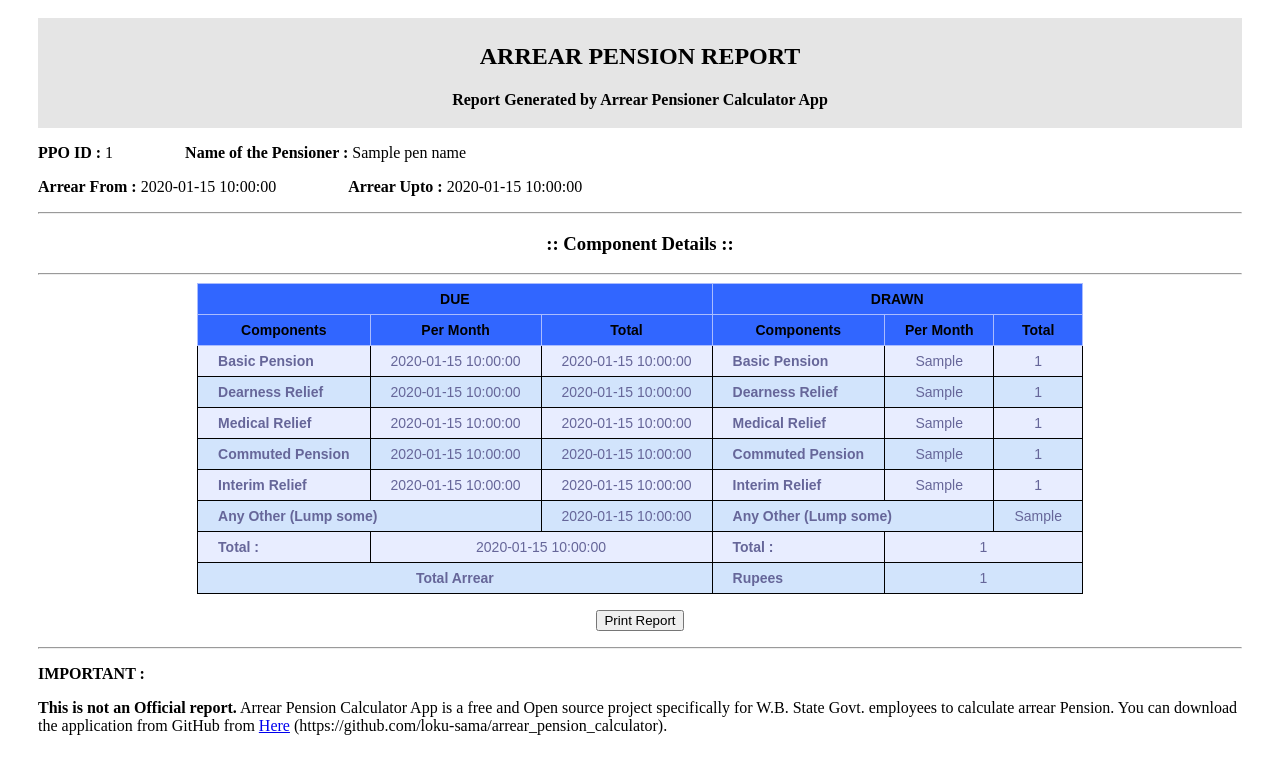
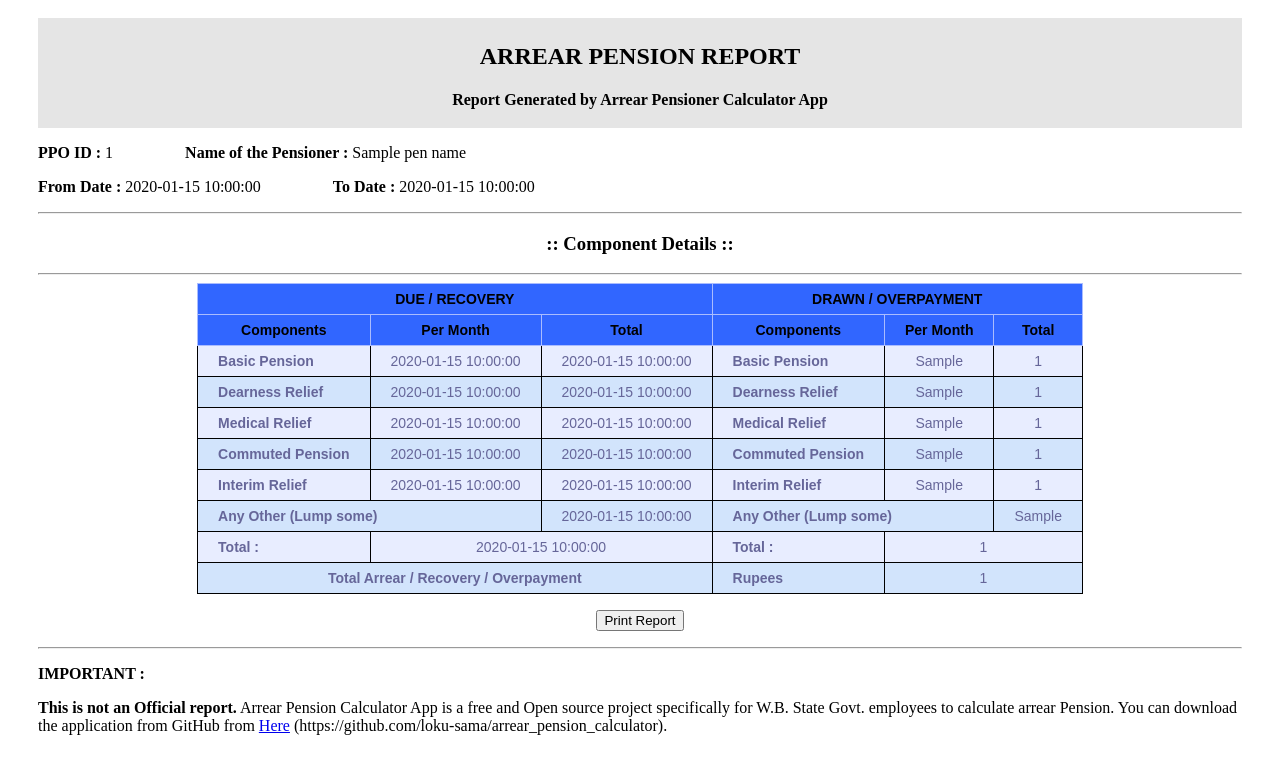
Before and after one commit to loku-sama/arrear_pension_calculator, a Python web app: template templates/temp_report.html in a window 1280 px wide. Shown: the top 774 px of the page. Run offline with Jinja, Linux system fonts and the light colour scheme; the template is opened without the code that fills it: most values are stand-ins (such as "Sample title", 1, 10 or a date in 2020).

Commit message:
Report Template

```diff
--- a/templates/temp_report.html
+++ b/templates/temp_report.html
@@ -40,8 +40,8 @@
 	  <div class="info">
           <p><b>PPO ID :</b> {{id}} &nbsp;&nbsp;&nbsp;&nbsp;&nbsp;&nbsp;&nbsp;&nbsp;&nbsp;&nbsp;&nbsp;&nbsp;&nbsp;&nbsp;&nbsp;&nbsp;
 		<b>Name of the Pensioner :</b> {{pen_name}}</p>
-		<p><b>Arrear From :</b> {{start_date}} &nbsp;&nbsp;&nbsp;&nbsp;&nbsp;&nbsp;&nbsp;&nbsp;&nbsp;&nbsp;&nbsp;&nbsp;&nbsp;&nbsp;&nbsp;&nbsp;
-		<b>Arrear Upto :</b> {{end_date}}</p>
+		<p><b>From Date :</b> {{start_date}} &nbsp;&nbsp;&nbsp;&nbsp;&nbsp;&nbsp;&nbsp;&nbsp;&nbsp;&nbsp;&nbsp;&nbsp;&nbsp;&nbsp;&nbsp;&nbsp;
+		<b>To Date :</b> {{end_date}}</p>
 		<hr/>
 	  </div>
 	  <center><h3>:: Component Details ::</h3></center><hr/>
@@ -65,8 +65,8 @@
 <table class="tg">
 <thead>
   <tr>
-    <th class="tg-ciie" colspan="3">DUE</th>
-    <th class="tg-ciie" colspan="3">DRAWN</th>
+    <th class="tg-ciie" colspan="3">DUE / RECOVERY</th>
+    <th class="tg-ciie" colspan="3">DRAWN / OVERPAYMENT</th>
   </tr>
 </thead>
 <tbody>
@@ -131,7 +131,7 @@
     <td class="tg-xwyw" colspan="2">{{total_drawn}}</td>
   </tr>
   <tr>
-    <td class="tg-ltqh" colspan="3">Total Arrear</td>
+    <td class="tg-ltqh" colspan="3">Total Arrear / Recovery / Overpayment</td>
     <td class="tg-cum3">Rupees </td>
     <td class="tg-8a48" colspan="2">{{total_arrear}}</td>
   </tr>
```
